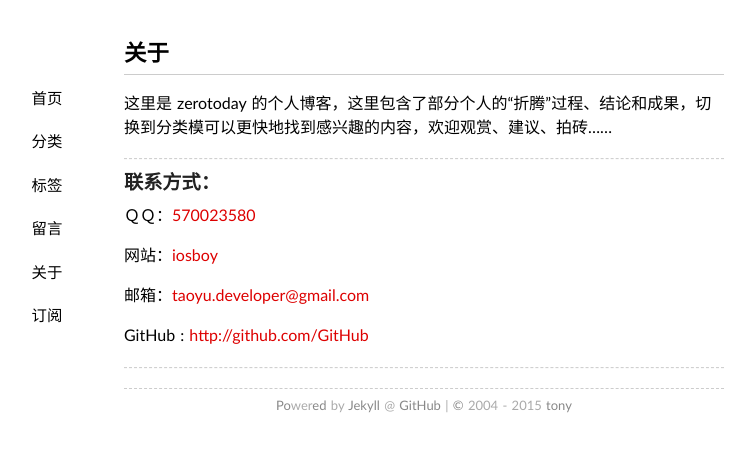
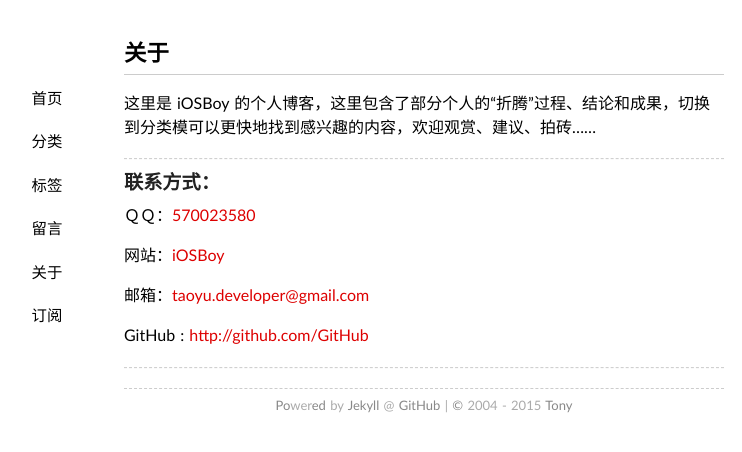
Before and after one commit to iOSBoy/iosboy.github.io, a Jekyll site: the page built from about/index.md, in a window 1280 px wide. Shown: the top 452 px of the page, without its empty margins (216-958 px from the left). Built offline with Jekyll 4.4.1, drawn with Linux system fonts in a browser that asks for light colours; Markdown is read by kramdown in place of the engine named in the settings.

Commit message:
update config message

```diff
--- a/_config.yml
+++ b/_config.yml
@@ -1,16 +1,16 @@
 markdown: rdiscount
 permalink: /:title/
 url: http://iosboy.github.io
-name: iosboy
-author: tony
+name: iOSBoy
+author: Tony
 qq: 570023580
 email: taoyu.developer@gmail.com
-duoshuo: iosboy
+duoshuo: TonyYu2015
 # beian: 浙ICP备12026616号
 # cnzz: 119959
 # weibo: 1885061391
-github: iosboy
+github: iOSBoy
 pygments: true
 safe: true
 paginate: 20
-about: "这里是 zerotoday 的个人博客，这里包含了部分个人的“折腾”过程、结论和成果，切换到分类模可以更快地找到感兴趣的内容，欢迎观赏、建议、拍砖……"
+about: "这里是 iOSBoy 的个人博客，这里包含了部分个人的“折腾”过程、结论和成果，切换到分类模可以更快地找到感兴趣的内容，欢迎观赏、建议、拍砖……"
```
